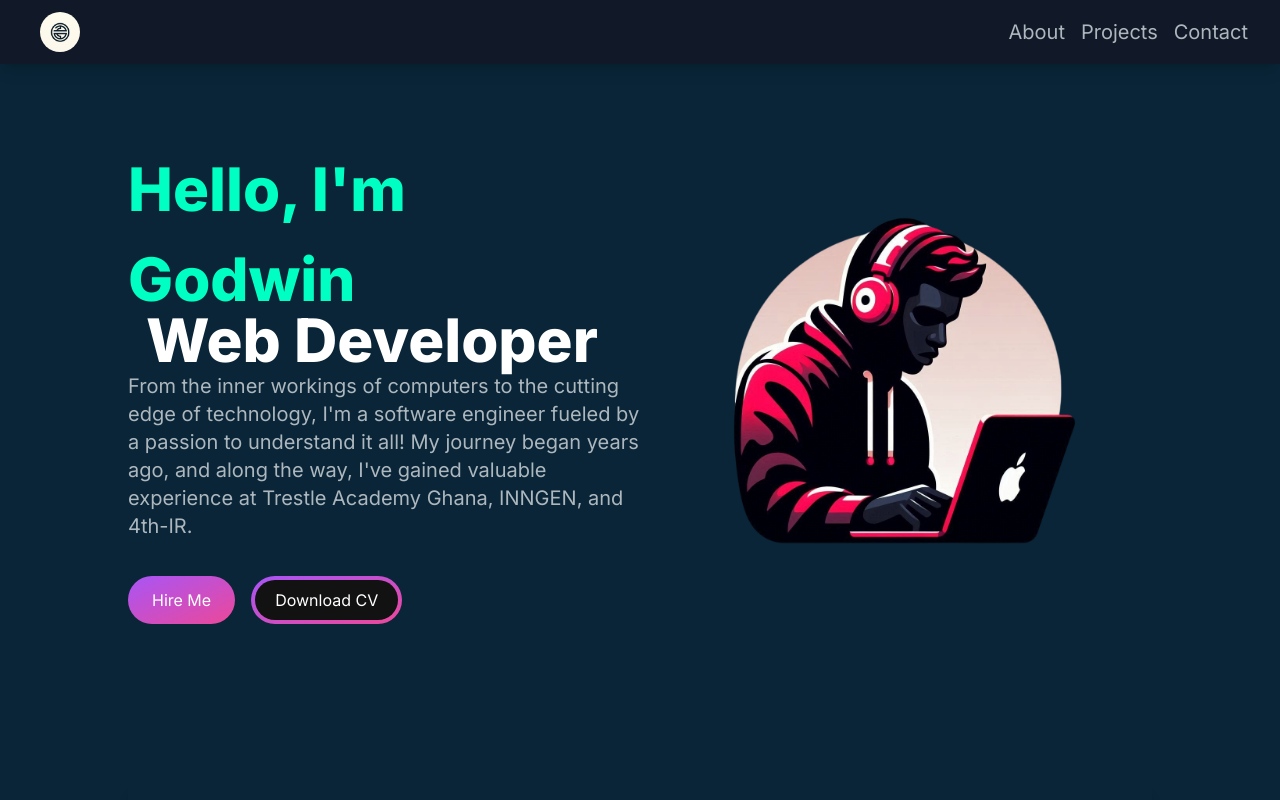
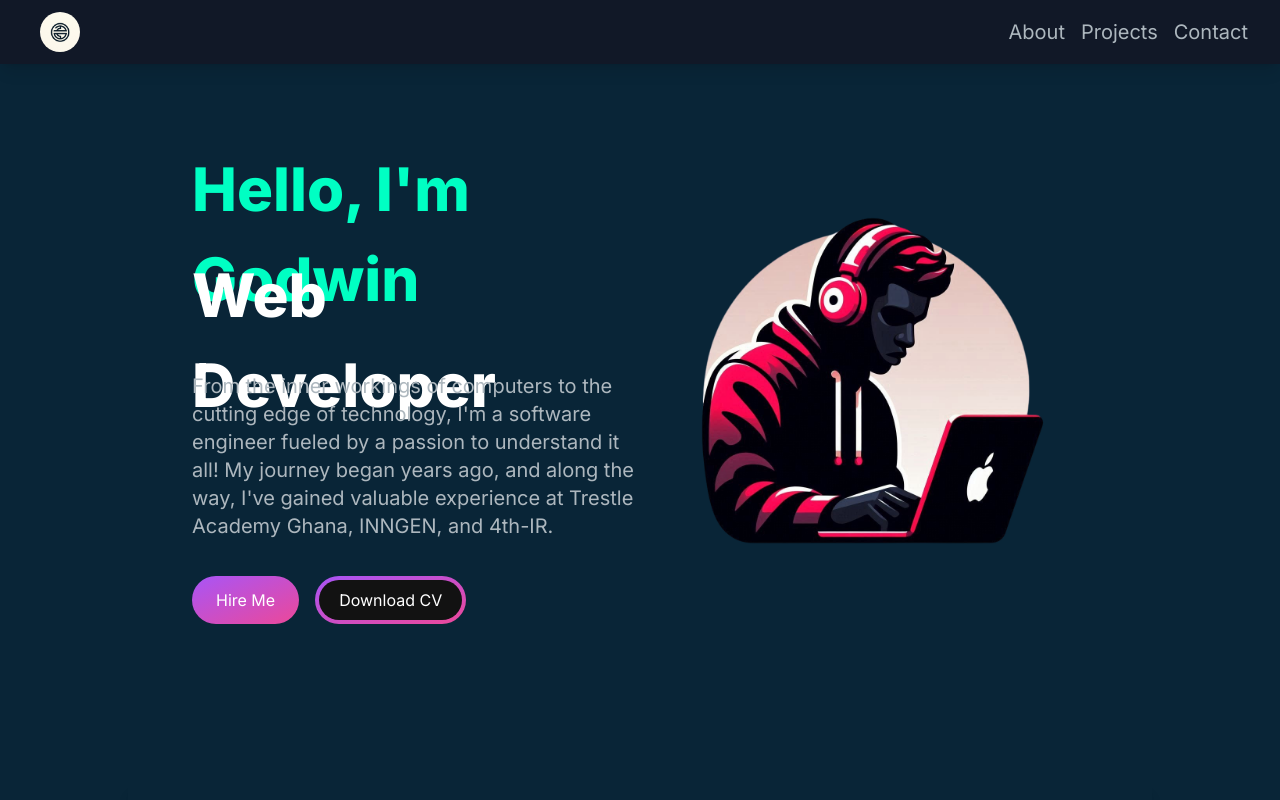
Before and after one commit to sage9705/portfolio, a Next.js app: page / in a window 1280 px wide. Shown: the top 800 px of the page. Built offline with nearby package versions, Linux system fonts and the light colour scheme.

Commit message:
define container

```diff
--- a/tailwind.config.ts
+++ b/tailwind.config.ts
@@ -1,5 +1,6 @@
 /** @type {import('tailwindcss').Config} */
 const colors = require("tailwindcss/colors");
+
 module.exports = {
   content: [
     "./src/pages/**/*.{js,ts,jsx,tsx,mdx}",
@@ -13,6 +14,14 @@ module.exports = {
         "gradient-conic":
           "conic-gradient(from 180deg at 50% 50%, var(--tw-gradient-stops))",
       },
+      container: {
+        center: true,
+        padding: {
+          DEFAULT: '1rem',
+          sm: '2rem',
+          lg: '4rem',
+        },
+      },
     },
     colors: {
       ...colors,
```
